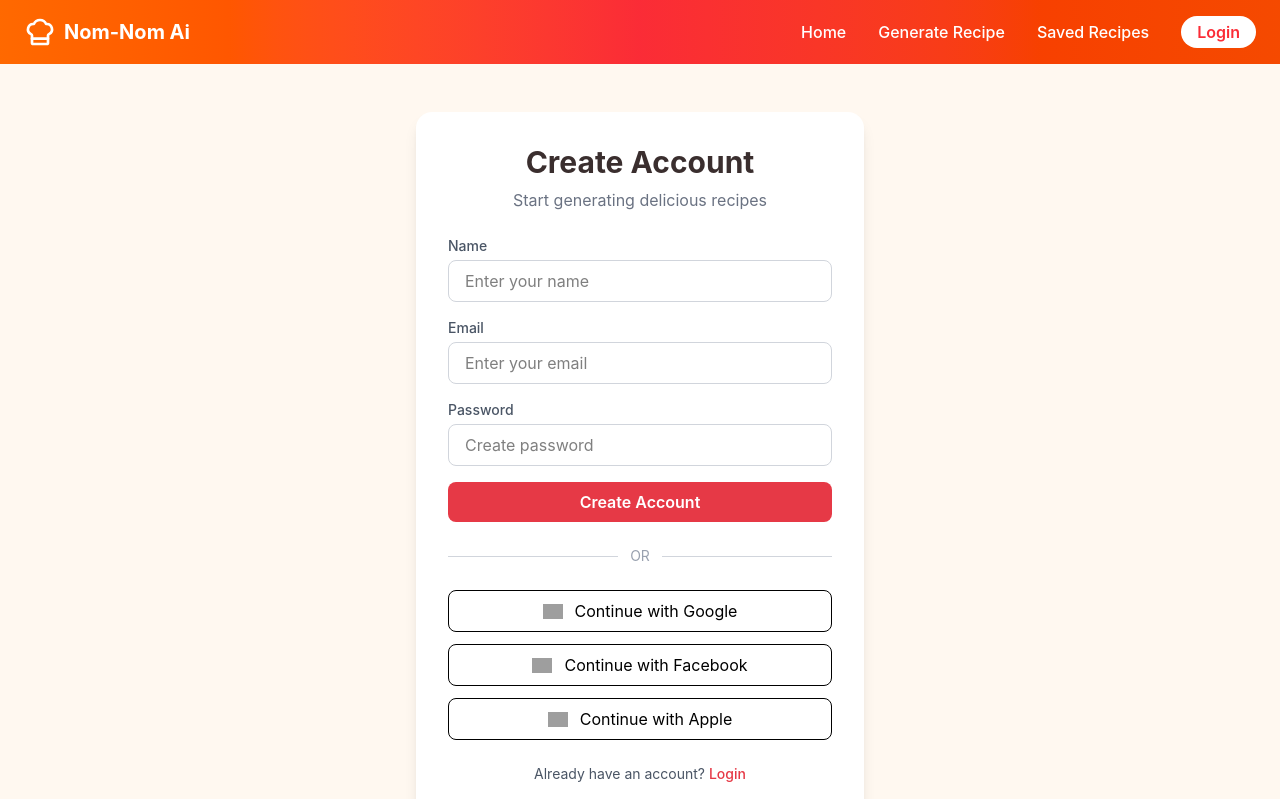
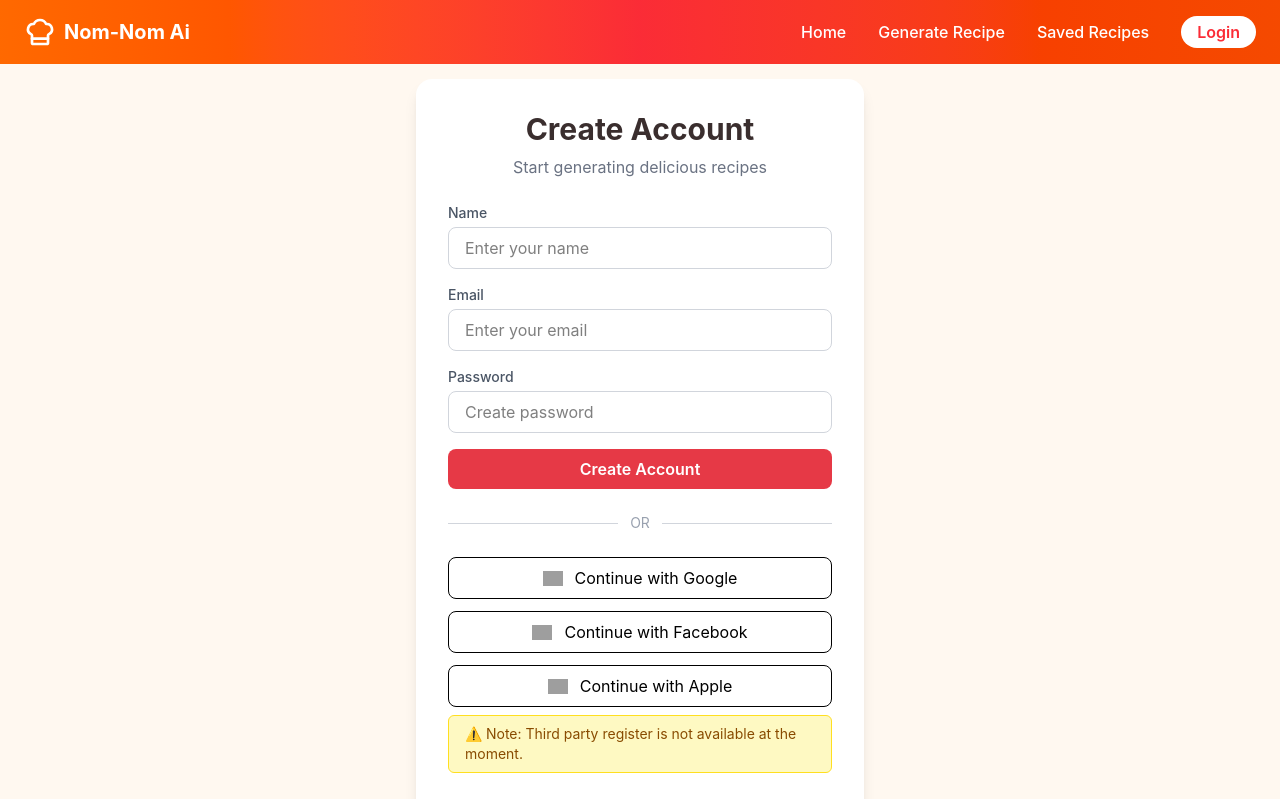
Before and after one commit to Xenofang/NomNomAI, a React (Vite) app in the folder frontend/: page /register in a window 1280 px wide. Shown: the top 799 px of the page. Built offline with nearby package versions, Linux system fonts and the light colour scheme; grey boxes are pictures that could not be loaded.

Commit message:
Refactor DeleteIcon import statement and update Navbar useEffect for overlay management; add warning message in Register component

```diff
--- a/frontend/src/components/DeleteIcon.jsx
+++ b/frontend/src/components/DeleteIcon.jsx
@@ -1,4 +1,4 @@
-import { motion, useAnimation } from "motion/react";
+import  {useAnimation } from "motion/react";
 
 const lidVariants = {
   normal: { y: 0 },
--- a/frontend/src/components/Navbar.jsx
+++ b/frontend/src/components/Navbar.jsx
@@ -14,7 +14,12 @@ const Navbar = () => {
     if (open) {
       const timer = setTimeout(() => setShowOverlay(true), 300);
       return () => clearTimeout(timer);
-    } else {
+    }
+  }, [open]);
+
+  useEffect(() => {
+    if (!open) {
+      // eslint-disable-next-line react-hooks/set-state-in-effect
       setShowOverlay(false);
     }
   }, [open]);
--- a/frontend/src/pages/login/register.jsx
+++ b/frontend/src/pages/login/register.jsx
@@ -142,7 +142,11 @@ const Register = () => {
             Continue with Apple
           </button>
         </div>
-
+        <div>
+          <p className="bg-yellow-100 text-yellow-800 border border-yellow-300 px-4 py-2 rounded-md text-sm mt-2">
+            ⚠️ Note: Third party register is not available at the moment.
+          </p>
+        </div>
         <p className="text-center text-sm text-gray-600 mt-6">
           Already have an account?{" "}
           <Link to="/login" className="text-[#E63946] font-medium hover:underline">
```
